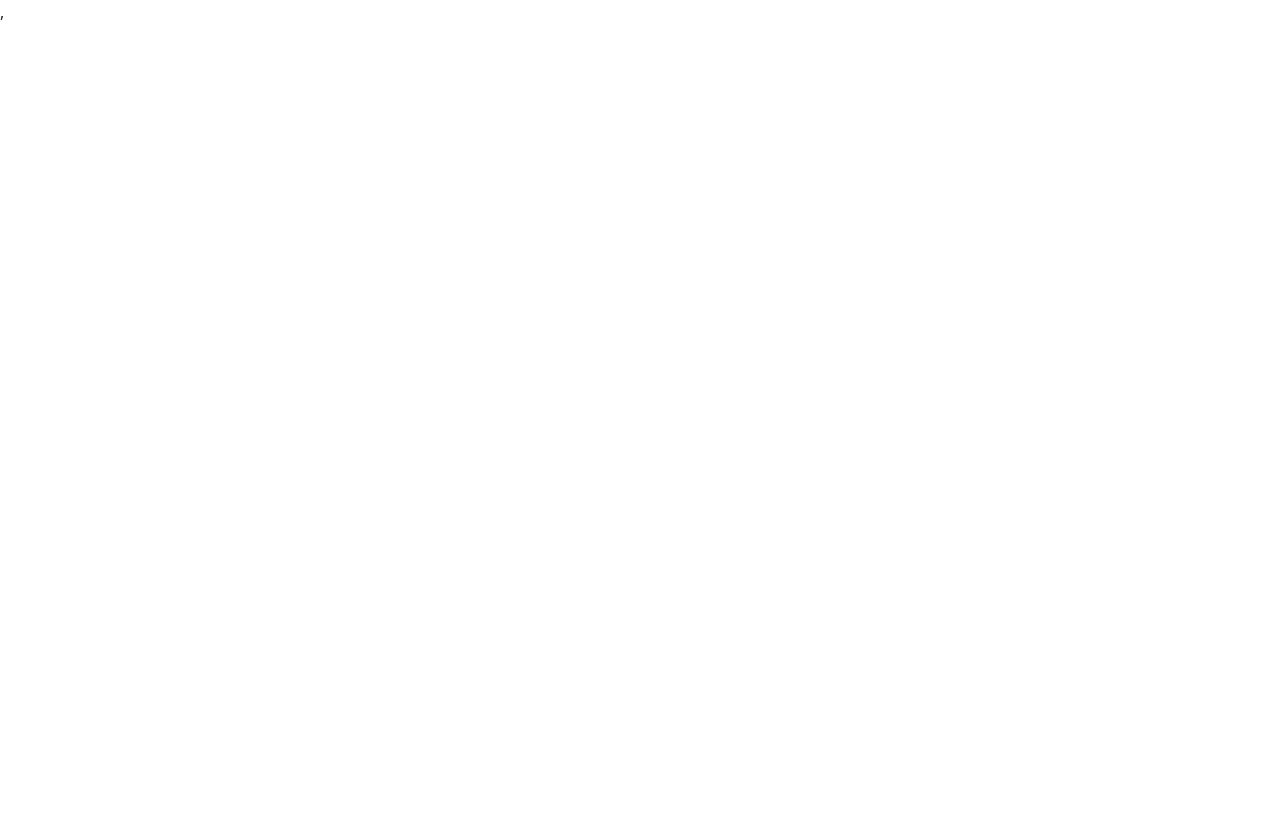
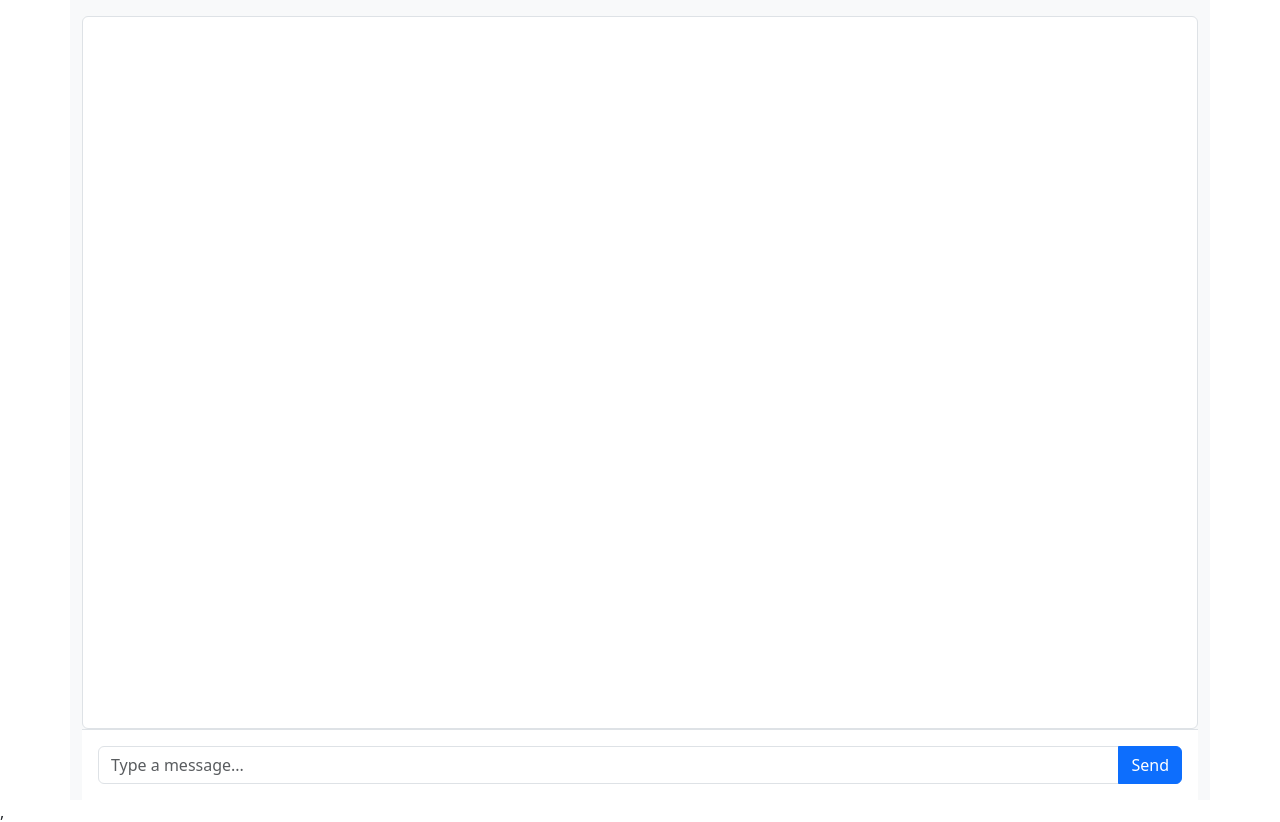
Before and after one commit to nadavby/sachanadav-front, a React (Vite) app: page /chatbot in a window 1280 px wide. Before the commit this address had no page. Before the commit the page ends 800 px from the top, so only its background shows below. Built offline with nearby package versions, Linux system fonts and the light colour scheme.

Commit message:
added chatbot with gemini

```diff
--- a/src/components/App.tsx
+++ b/src/components/App.tsx
@@ -8,6 +8,7 @@ import UserProfile from "./UserProfile";
 import CreatePost from "./CreatePost";
 import ListComments from "./ListComments";
 import UpdatePost from "./UpdatePost";
+import Chatbot from "./ChatBot";
 
 function App() {
   return (
@@ -47,6 +48,11 @@ function App() {
           element={<UpdatePost />}
 
         />
+         <Route
+          path="/chatbot"
+          element={<Chatbot />}
+
+        />
       </Routes>
 
     </>
--- /dev/null
+++ b/src/components/ChatBot/index.tsx
@@ -0,0 +1,65 @@
+import { useState } from "react";
+import { getAIResponse } from "../../services/chatbot-service";
+
+const ChatbotPage = () => {
+  const [messages, setMessages] = useState<{ role: string; content: string }[]>(
+    []
+  );
+  const [input, setInput] = useState("");
+
+  const sendMessage = async () => {
+    if (!input.trim()) return;
+
+    const userMessage = { role: "user", content: input };
+    setMessages((prev) => [...prev, userMessage]);
+    setInput("");
+
+    try {
+      const response = await getAIResponse(input);
+      setMessages((prev) => [...prev, { role: "ai", content: response }]);
+    } catch (error) {
+      console.error("Error fetching AI response:", error);
+    }
+  };
+
+  return (
+    <div className="container d-flex flex-column vh-100 bg-light">
+      <div className="flex-grow-1 overflow-auto p-3 border rounded mt-3 bg-white">
+        {messages.map((msg, index) => (
+          <div
+            key={index}
+            className={`d-flex mb-2 ${
+              msg.role === "user" ? "justify-content-end" : "justify-content-start"
+            }`}
+          >
+            <div
+              className={`p-2 rounded ${
+                msg.role === "user" ? "bg-primary text-white" : "bg-secondary text-light"
+              }`}
+              style={{ maxWidth: "75%" }}
+            >
+              {msg.content}
+            </div>
+          </div>
+        ))}
+      </div>
+      <div className="input-group p-3 bg-white border-top">
+        <input
+          type="text"
+          value={input}
+          onChange={(e) => setInput(e.target.value)}
+          className="form-control"
+          placeholder="Type a message..."
+        />
+        <button
+          onClick={sendMessage}
+          className="btn btn-primary"
+        >
+          Send
+        </button>
+      </div>
+    </div>
+  );
+};
+
+export default ChatbotPage;
--- a/src/components/ListPosts/index.tsx
+++ b/src/components/ListPosts/index.tsx
@@ -14,6 +14,7 @@ import {
   faPlus,
   faEdit,
   faTrash,
+  faRobot,
 } from "@fortawesome/free-solid-svg-icons";
 import postService from "../../services/post-service";
 
@@ -86,6 +87,11 @@ const ListPosts: FC = () => {
               <FontAwesomeIcon icon={faSignInAlt} className="me-2" /> Login
             </button>
           ))}
+        <button
+          className="btn btn-info"
+          onClick={() => navigate("/chatbot")}>
+          <FontAwesomeIcon icon={faRobot} className="me-2" /> Chatbot
+        </button>
       </div>
 
       {error && <p className="alert alert-danger">Error: {error}</p>}
--- /dev/null
+++ b/src/services/chatbot-service.ts
@@ -0,0 +1,30 @@
+/** @format */
+
+import { apiClient, CanceledError } from "./api-client";
+export { CanceledError };
+
+export const getAIResponse = async (message: string): Promise<string> => {
+  const token = localStorage.getItem("refreshToken");
+  if (!token) {
+    console.error("No authentication token found");
+    return Promise.reject("Unauthorized: No token found");
+  }
+
+  try {
+    const response = await apiClient.post<{ response: string }>("/chatbot",
+      { message },
+      {
+        headers: {
+          Authorization: `Bearer ${token}`,
+          "Content-Type": "application/json",
+        },
+      }
+    );
+    console.log(response.data);
+    const responseAI: string = response.data as unknown as string;
+    return responseAI;
+  } catch (error) {
+    console.error("Error fetching AI response:", error);
+    throw new Error("Failed to get AI response");
+  }
+};
```
